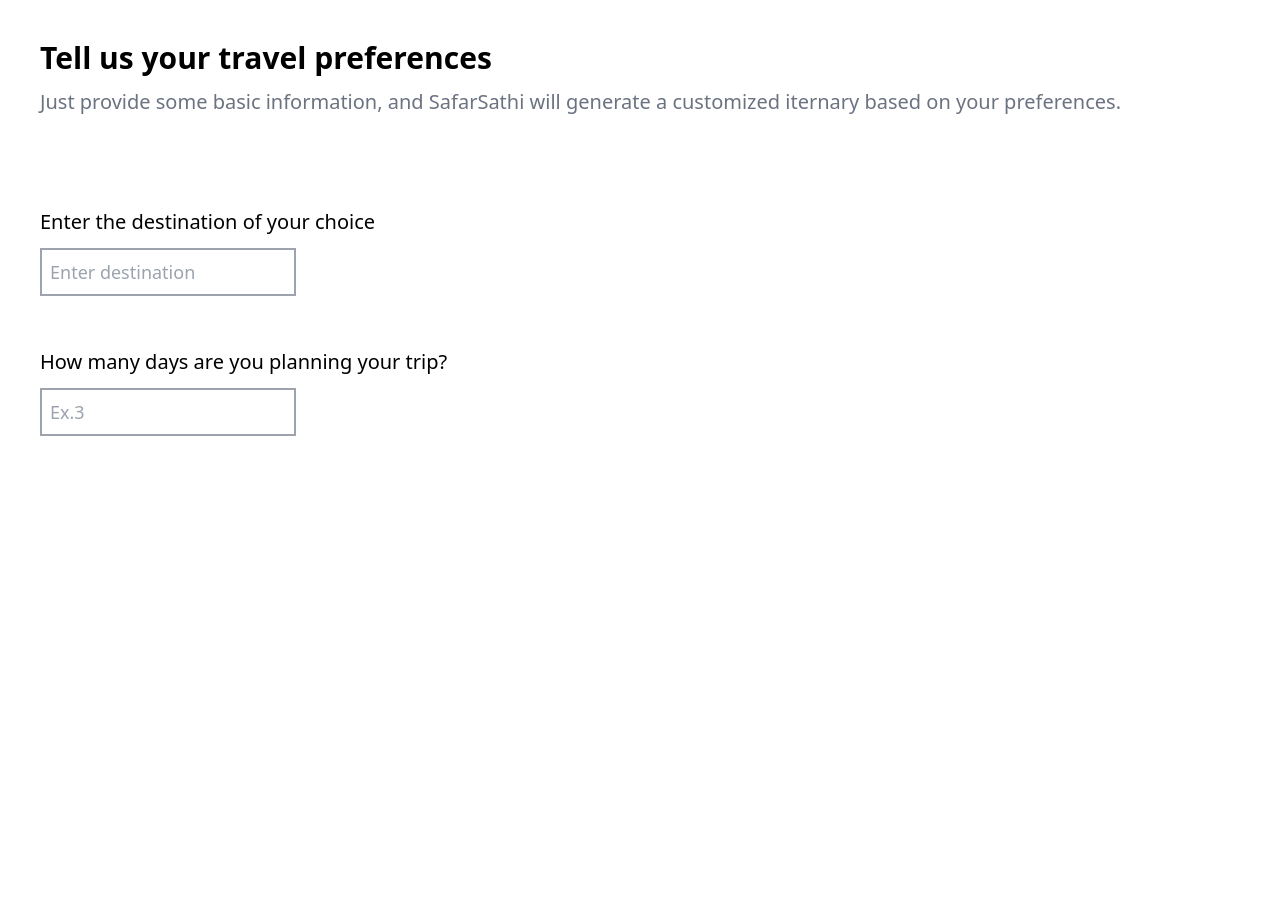
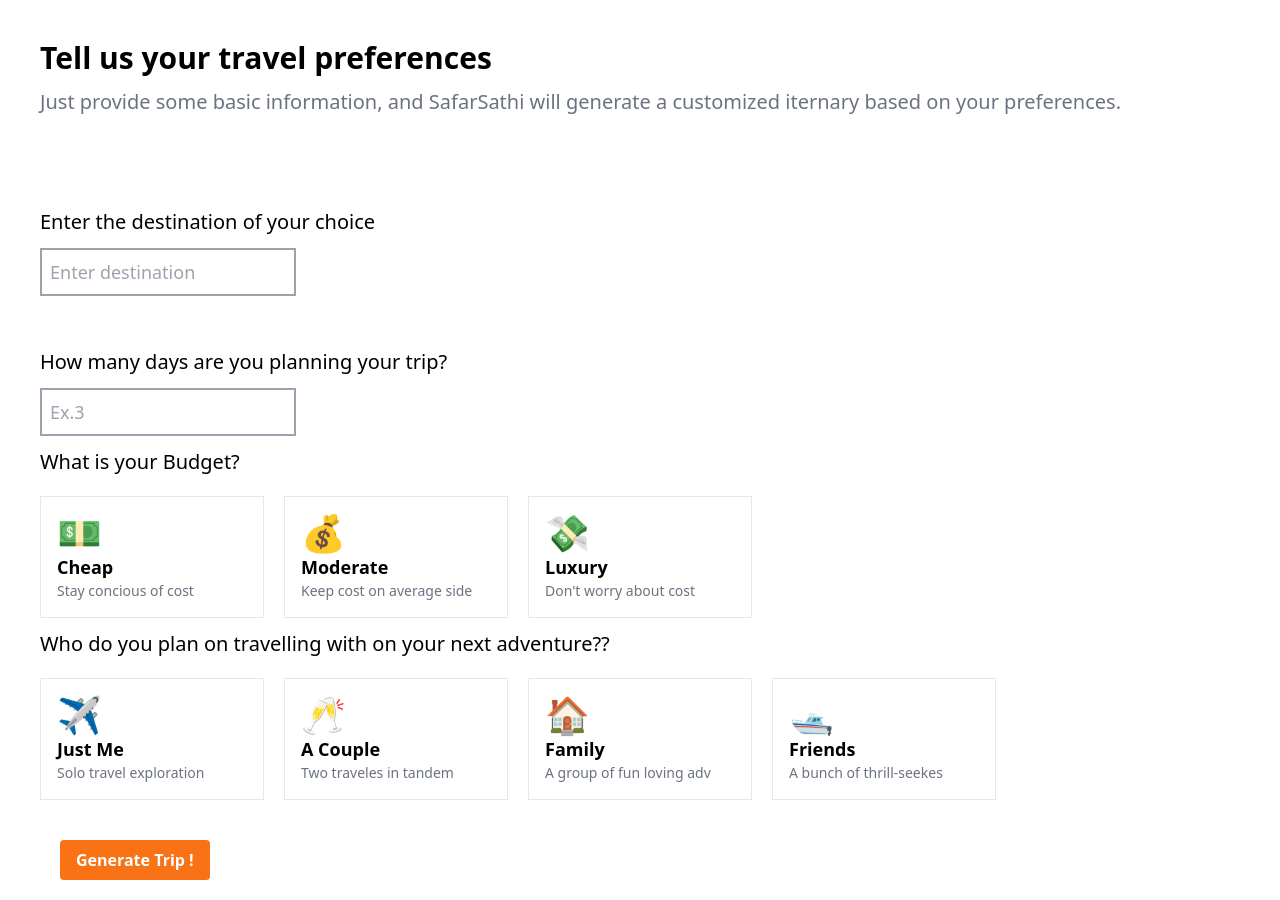
Before and after one commit to YashKudve/SafarSathi, a React (Vite) app: page /create-trip in a window 1280 px wide. Before the commit the page ends 800 px from the top, so only its background shows below. Built offline with nearby package versions, Linux system fonts and the light colour scheme.

Commit message:
added options section and minor changes

```diff
--- a/src/constants/options.js
+++ b/src/constants/options.js
@@ -29,7 +29,7 @@ export const selectTravelsList = [
     },
 ]
 
-export const selectBudgetOPtions = [
+export const selectBudgetOptions = [
     {
         id:1,
         title:"Cheap",
@@ -39,7 +39,7 @@ export const selectBudgetOPtions = [
     {
         id:2,
         title:"Moderate",
-        desc:"Keep cpst on average side",
+        desc:"Keep cost on average side",
         icon:"💰",
     },
     {
--- a/src/create-trip/index.jsx
+++ b/src/create-trip/index.jsx
@@ -1,3 +1,5 @@
+import { Button } from '@/components/ui/button'
+import { selectBudgetOptions, selectTravelsList } from '@/constants/options'
 import React, { useState } from 'react'
 
 function CreateTrip() {
@@ -31,6 +33,43 @@ function CreateTrip() {
         </div>
 
       </div>
+
+      <div>
+        <h2 className='text-xl my-3 font-medium'>What is your Budget?</h2>
+        <div className='grid grid-cols-5 mt-5 gap-5'>
+          {selectBudgetOptions.map((item,index)=>{
+            return(
+              <div key={index} className='p-4 border rounded-lg hover:shadow-lg cursor-pointer'>
+              <h2 className='text-4xl'>{item.icon}</h2>
+              <h2 className='font-bold text-lg'>{item.title}</h2>
+              <h2 className='text-sm text-gray-500'>{item.desc}</h2>
+            </div>
+            );
+          })}
+        </div>
+      </div>
+
+
+      <div>
+        <h2 className='text-xl my-3 font-medium'>Who do you plan on travelling with on your next adventure??</h2>
+        <div className='grid grid-cols-5 mt-5 gap-5 mb-5'>
+          {selectTravelsList.map((item,index)=>{
+            return(
+              <div key={index} className='p-4 border rounded-lg hover:shadow-lg cursor-pointer'>
+              <h2 className='text-4xl'>{item.icon}</h2>
+              <h2 className='font-bold text-lg'>{item.title}</h2>
+              <h2 className='text-sm text-gray-500'>{item.desc}</h2>
+            </div>
+            );
+          })}
+        </div>
+      </div>
+
+    {/* <Button>Generate Trip!</Button> */}
+    <button class="bg-orange-500 text-white font-semibold py-2 px-4 rounded hover:bg-orange-600 m-5">
+  Generate Trip !
+</button>
+
     </div>
   )
 }
```
